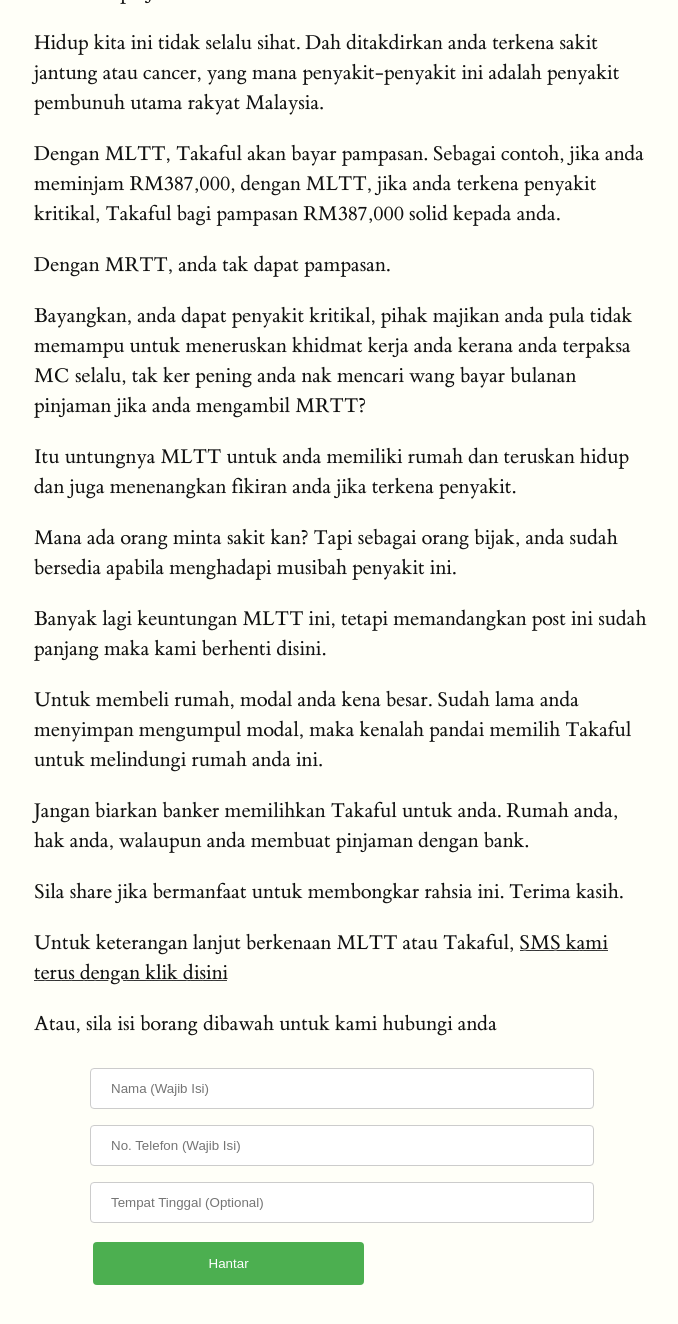
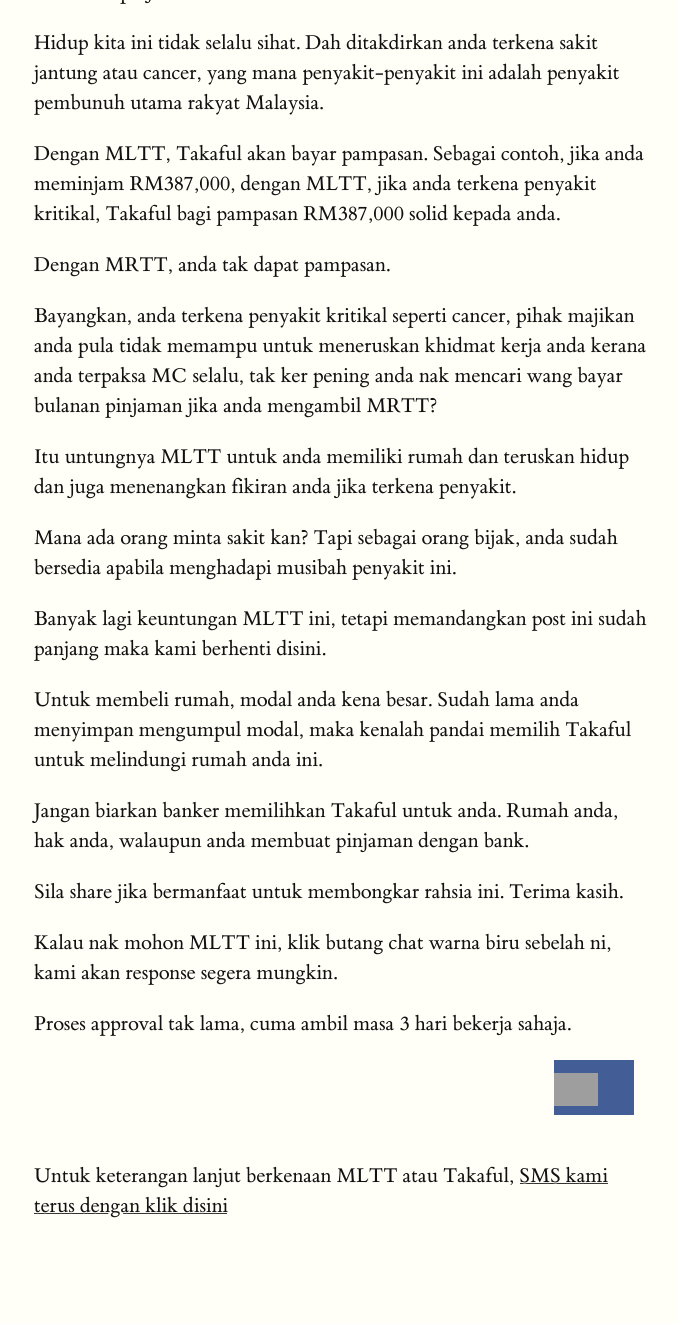
Before and after one commit to takafulis/takafulis.github.io, a Jekyll site: the page built from _posts/2017-01-18-rahsia-takaful-rumah.md, in a window 1280 px wide and 1400 px high, scrolled down 2454 px. Shown: the top 1324 px of the window, without its empty margins (126-804 px from the left). Built offline with Jekyll 4.4.1, drawn with Linux system fonts in a browser that asks for light colours; grey boxes are pictures that could not be loaded.

Commit message:
Update 2017-01-18-rahsia-takaful-rumah.md

```diff
--- a/_posts/2017-01-18-rahsia-takaful-rumah.md
+++ b/_posts/2017-01-18-rahsia-takaful-rumah.md
@@ -69,7 +69,7 @@
 
 Dengan MRTT, anda tak dapat pampasan.
 
-Bayangkan, anda dapat penyakit kritikal, pihak majikan anda pula tidak memampu untuk meneruskan khidmat kerja anda kerana anda terpaksa MC selalu, tak ker pening anda nak mencari wang bayar bulanan pinjaman jika anda mengambil MRTT?
+Bayangkan, anda terkena penyakit kritikal seperti cancer, pihak majikan anda pula tidak memampu untuk meneruskan khidmat kerja anda kerana anda terpaksa MC selalu, tak ker pening anda nak mencari wang bayar bulanan pinjaman jika anda mengambil MRTT?
 
 Itu untungnya MLTT untuk anda memiliki rumah dan teruskan hidup dan juga menenangkan fikiran anda jika terkena penyakit.
 
@@ -83,4 +83,18 @@
 
 Sila share jika bermanfaat untuk membongkar rahsia ini. Terima kasih.
 
+Kalau nak mohon MLTT ini, klik butang chat warna biru sebelah ni, kami akan response segera mungkin.
+
+Proses approval tak lama, cuma ambil masa 3 hari bekerja sahaja.
+
+   <div class="socialbutton-wrapper">
+        <a href="https://www.facebook.com/sharer/sharer.php?u=http://takafulis.com%2Fartikel%2Fmedikel-kad">
+            <div class="socialbutton facebook" data-share-url="http://takafulis.com/artikel/medikel-kad">
+               <p class="icon">
+                    <img src="/images/iconfacebook.png" />
+               </p>
+            </div>
+        </a>
+    </div>
+
 Untuk keterangan lanjut berkenaan MLTT atau Takaful, [SMS kami terus dengan klik disini](http://takafulis.com/sms.html)
```
Also changed, not shown: other parts of _posts/2017-01-18-rahsia-takaful-rumah.md (+1 -1 lines).
